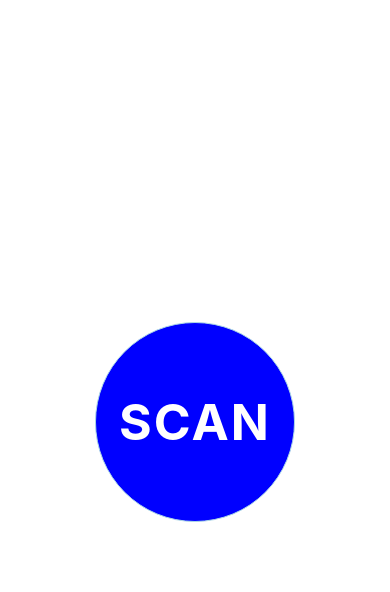
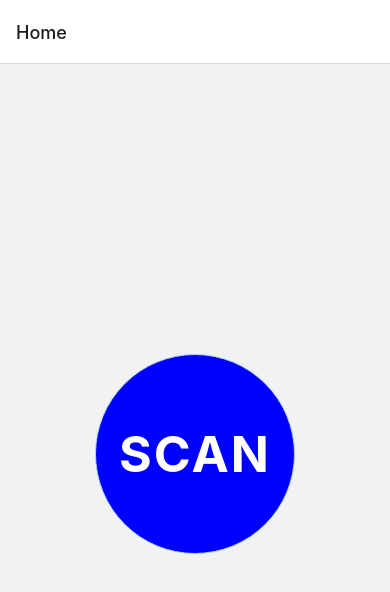
Before and after one commit to blazejulanowicz/pim-projekt, a React Native app: screen /Home in a window 390 px wide. Shown: the top 592 px of the page. Built offline with nearby package versions, Linux system fonts and the light colour scheme.

Commit message:
add home screen and working camera screen

```diff
--- a/App.js
+++ b/App.js
@@ -1,66 +1,27 @@
-/**
- * Sample React Native App
- * https://github.com/facebook/react-native
- *
- * @format
- * @flow strict-local
- */
+import { NavigationContainer } from '@react-navigation/native';
+import { createNativeStackNavigator } from '@react-navigation/native-stack';
+import React from 'react';
+import CameraScreen from './components/CameraScreen';
+import HomeScreen from './components/HomeScreen';
 
-import React from 'react';
-import {
-  TouchableOpacity,
-  SafeAreaView,
-  StyleSheet,
-  Text,
-  useColorScheme,
-  View,
-} from 'react-native';
+const Stack = createNativeStackNavigator();
 
 const App = () => {
-  const isDarkMode = useColorScheme() === 'dark';
-
-  const backgroundStyle = {
-    flex: 1,
-    justifyContent: 'center',
-    alignItems: 'center',
-  };
 
   return (
-    <SafeAreaView style={backgroundStyle}>
-      <View>
-        <TouchableOpacity
-          style={styles.circleButton}>
-          <Text style={styles.text}>SCAN</Text>
-        </TouchableOpacity>
-      </View>
-    </SafeAreaView>
+    <NavigationContainer>
+      <Stack.Navigator>
+        <Stack.Screen
+          name="Home"
+          component={HomeScreen}
+        />
+        <Stack.Screen
+          name="Camera"
+          component={CameraScreen}
+        />
+      </Stack.Navigator>
+    </NavigationContainer>
   );
 };
 
-const styles = StyleSheet.create({
-  highlight: {
-    fontWeight: '700',
-  },
-  circleButton: {
-    borderColor: 'lightblue',
-    borderWidth: 1,
-    borderRadius: 100,
-    backgroundColor: 'blue',
-    elevation: 3,
-    justifyContent: 'center',
-    alignItems: 'center',
-    width: 200,
-    height: 200
-  },
-  text: {
-    fontSize: 50,
-    fontWeight: '600',
-    fontWeight: 'bold',
-    letterSpacing: 2,
-    color: 'white',
-    flexDirection: 'row',
-    justifyContent: 'space-between',
-  },
-});
-
 export default App;
--- /dev/null
+++ b/components/CameraScreen.js
@@ -0,0 +1,11 @@
+import React, { useEffect } from 'react';
+import { RNCamera } from 'react-native-camera';
+
+const CameraScreen = ({ navigation }) => {
+
+    return (
+        <RNCamera style={{ flex: 1 }} captureAudio={false}/>
+    )
+};
+
+export default CameraScreen;
--- /dev/null
+++ b/components/HomeScreen.js
@@ -0,0 +1,60 @@
+import React from 'react';
+import {
+  TouchableOpacity,
+  SafeAreaView,
+  StyleSheet,
+  Text,
+  View,
+} from 'react-native';
+
+const HomeScreen = ({ navigation }) => {
+    const backgroundStyle = {
+        flex: 1,
+        justifyContent: 'center',
+        alignItems: 'center',
+      };
+
+      const startCamera = () => {
+        navigation.navigate('Camera')
+      };
+
+      return (
+        <SafeAreaView style={backgroundStyle}>
+          <View>
+            <TouchableOpacity
+              style={styles.circleButton}
+              onPressOut={startCamera}>
+              <Text style={styles.text}>SCAN</Text>
+            </TouchableOpacity>
+          </View>
+        </SafeAreaView>
+      );
+};
+
+const styles = StyleSheet.create({
+    highlight: {
+      fontWeight: '700',
+    },
+    circleButton: {
+      borderColor: 'lightblue',
+      borderWidth: 1,
+      borderRadius: 100,
+      backgroundColor: 'blue',
+      elevation: 3,
+      justifyContent: 'center',
+      alignItems: 'center',
+      width: 200,
+      height: 200
+    },
+    text: {
+      fontSize: 50,
+      fontWeight: '600',
+      fontWeight: 'bold',
+      letterSpacing: 2,
+      color: 'white',
+      flexDirection: 'row',
+      justifyContent: 'space-between',
+    },
+  });
+
+export default HomeScreen;
```
Also changed, not shown: package.json (+6 -1 lines), 1 other file (tests, documents, lock files or other folders).
